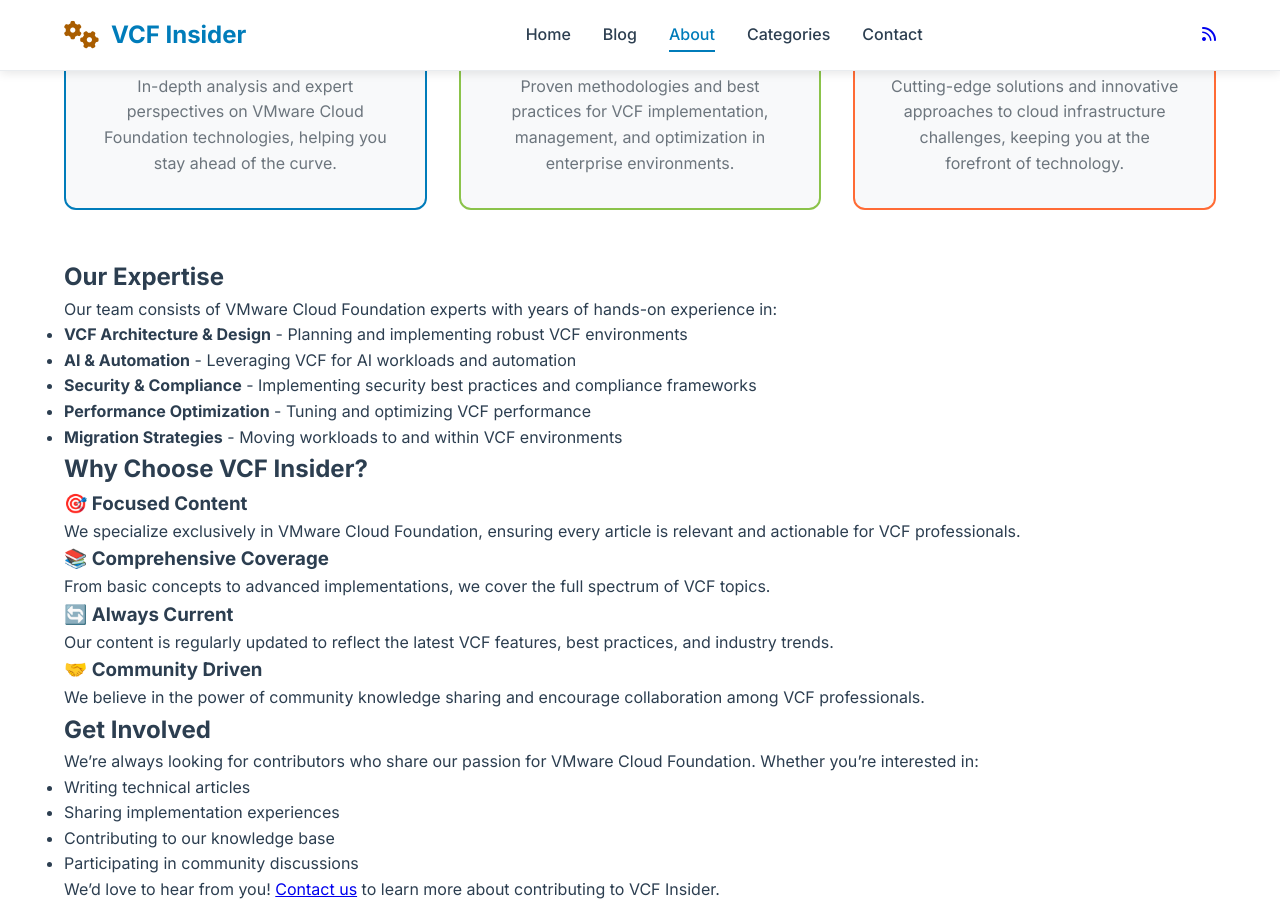
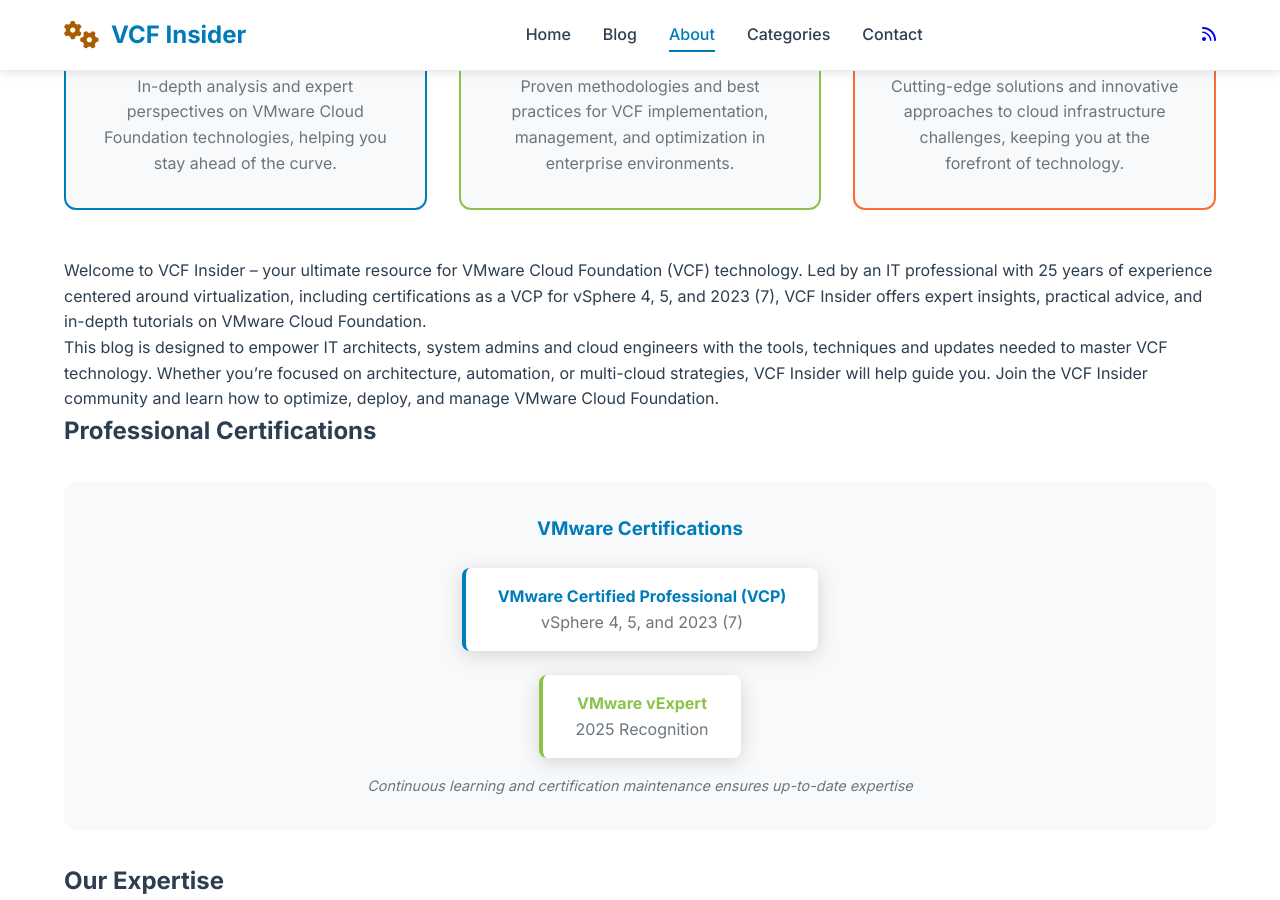
Before and after one commit to krieg121/VCFInsider, a Jekyll site: the page built from _pages/about.md, in a window 1280 px wide and 900 px high, scrolled down 626 px. Built offline with Jekyll 4.4.1, drawn with Linux system fonts in a browser that asks for light colours.

Commit message:
added cert txt

```diff
--- a/_config.yml
+++ b/_config.yml
@@ -1,7 +1,7 @@
 # VCF Insider Blog Configuration
 title: VCF Insider
 description: Your Gateway to VMware Cloud Foundation Excellence
-baseurl: "/vcf-insider" # the subpath of your site, e.g. /blog
+baseurl: "/VCFInsider" # the subpath of your site, e.g. /blog
 url: "https://krieg121.github.io" # the base hostname & protocol for your site
 # For GitHub Pages, use: url: "https://krieg121.github.io/VCFInsider"
 
--- a/_pages/about.md
+++ b/_pages/about.md
@@ -37,6 +37,27 @@
     <p style="color: var(--text-secondary);">Cutting-edge solutions and innovative approaches to cloud infrastructure challenges, keeping you at the forefront of technology.</p>
 </div>
 
+</div>
+
+Welcome to VCF Insider – your ultimate resource for VMware Cloud Foundation (VCF) technology. Led by an IT professional with 25 years of experience centered around virtualization, including certifications as a VCP for vSphere 4, 5, and 2023 (7), VCF Insider offers expert insights, practical advice, and in-depth tutorials on VMware Cloud Foundation.
+
+This blog is designed to empower IT architects, system admins and cloud engineers with the tools, techniques and updates needed to master VCF technology. Whether you're focused on architecture, automation, or multi-cloud strategies, VCF Insider will help guide you. Join the VCF Insider community and learn how to optimize, deploy, and manage VMware Cloud Foundation.
+
+## Professional Certifications
+
+<div class="certifications-section" style="background: var(--vmware-light-gray); padding: 2rem; border-radius: var(--border-radius-lg); margin: 2rem 0; text-align: center;">
+    <h3 style="color: var(--vmware-blue); margin-bottom: 1.5rem;">VMware Certifications</h3>
+    <div class="cert-badges" style="display: flex; justify-content: center; align-items: center; gap: 1.5rem; flex-wrap: wrap; flex-direction: column;">
+        <div class="cert-item" style="background: white; padding: 1rem 2rem; border-radius: 8px; box-shadow: var(--shadow-medium); border-left: 4px solid var(--vmware-blue);">
+            <strong style="color: var(--vmware-blue);">VMware Certified Professional (VCP)</strong><br>
+            <span style="color: var(--text-secondary);">vSphere 4, 5, and 2023 (7)</span>
+        </div>
+        <div class="cert-item" style="background: white; padding: 1rem 2rem; border-radius: 8px; box-shadow: var(--shadow-medium); border-left: 4px solid var(--vmware-green);">
+            <strong style="color: var(--vmware-green);">VMware vExpert</strong><br>
+            <span style="color: var(--text-secondary);">2025 Recognition</span>
+        </div>
+    </div>
+    <p style="color: var(--text-secondary); margin-top: 1rem; font-size: 0.9rem; font-style: italic;">Continuous learning and certification maintenance ensures up-to-date expertise</p>
 </div>
 
 ## Our Expertise
```
Also changed, not shown: assets/images/vcp 4 and 5.png (added), assets/images/vcp_2023.jpg (added), assets/images/vexpert-badge-stars.png (added), assets/images/vexpert-badge-year.png (added).
